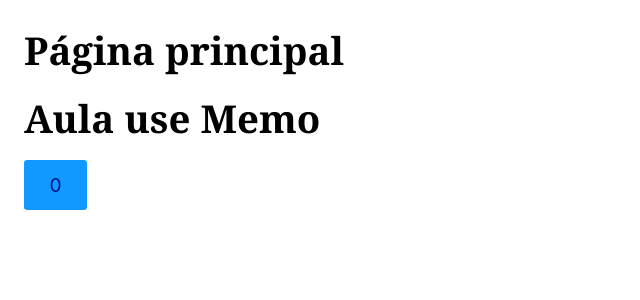
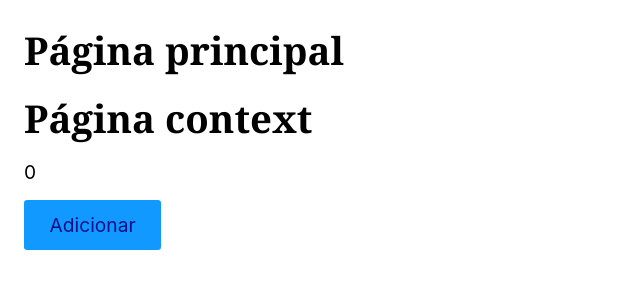
Before and after one commit to gustavo-soares99/aulas-react, a React (Vite) app: page / in a window 1280 px wide. Shown: the top 300 px of the page, without its empty margins (0-640 px from the left). Built offline with nearby package versions, Linux system fonts and the light colour scheme.

Commit message:
aula useContext

```diff
--- /dev/null
+++ b/aulas/useContext/GlobalContext.jsx
@@ -0,0 +1,9 @@
+import React from "react";
+
+export const GlobalContext = React.createContext();
+
+ export const GlobalStorage = ({children}) => {
+  const [contar, setContar] = React.useState(0)
+
+  return <GlobalContext.Provider value={{contar, setContar}}>{children}</GlobalContext.Provider>
+ }
--- /dev/null
+++ b/aulas/useContext/ProdutoCont.jsx
@@ -0,0 +1,19 @@
+import React from "react";
+import { GlobalContext } from "./GlobalContext";
+
+const ProdutoCont = () => {
+  const global = React.useContext(GlobalContext);
+
+  function handleClick(){
+    global.setContar((contar) => contar + 1)
+  }
+  return (
+    <div>
+      <h1>Página context</h1>
+      <p>{global.contar}</p>
+      <button onClick={handleClick}>Adicionar</button>
+    </div>
+  );
+};
+
+export default ProdutoCont;
--- a/src/App.jsx
+++ b/src/App.jsx
@@ -1,25 +1,30 @@
-import React from 'react'
-import UseStateAula from '../aulas/useState/UseStateAula';
-import ExUseState from '../aulas/useState/ExUseState';
-import UseEffectAula from '../aulas/useEffect/UseEffectAula';
-import UseEffectEx from '../aulas/useEffect/UseEffectEx';
-import UseRefAula from '../aulas/useRef/UseRefAula';
-import UseRefAula2 from '../aulas/useRef/UseRefAula2';
-import UseMemoAula from '../aulas/useMemo/UseMemoAula';
+import React from "react";
+import UseStateAula from "../aulas/useState/UseStateAula";
+import ExUseState from "../aulas/useState/ExUseState";
+import UseEffectAula from "../aulas/useEffect/UseEffectAula";
+import UseEffectEx from "../aulas/useEffect/UseEffectEx";
+import UseRefAula from "../aulas/useRef/UseRefAula";
+import UseRefAula2 from "../aulas/useRef/UseRefAula2";
+import UseMemoAula from "../aulas/useMemo/UseMemoAula";
+import ProdutoCont from "../aulas/useContext/ProdutoCont";
+import { GlobalStorage } from "../aulas/useContext/GlobalContext";
 
 function App() {
   return (
     <>
-    <h1>Página principal</h1>
+      <h1>Página principal</h1>
       {/* <UseStateAula/> */}
       {/* <ExUseState/> */}
       {/* <UseEffectAula/> */}
       {/* <UseEffectEx/> */}
       {/* <UseRefAula/> */}
       {/* <UseRefAula2/> */}
-      <UseMemoAula/>
+      {/* <UseMemoAula/> */}
+      <GlobalStorage>
+        <ProdutoCont />
+      </GlobalStorage>
     </>
-  )
+  );
 }
 
 export default App;
```
